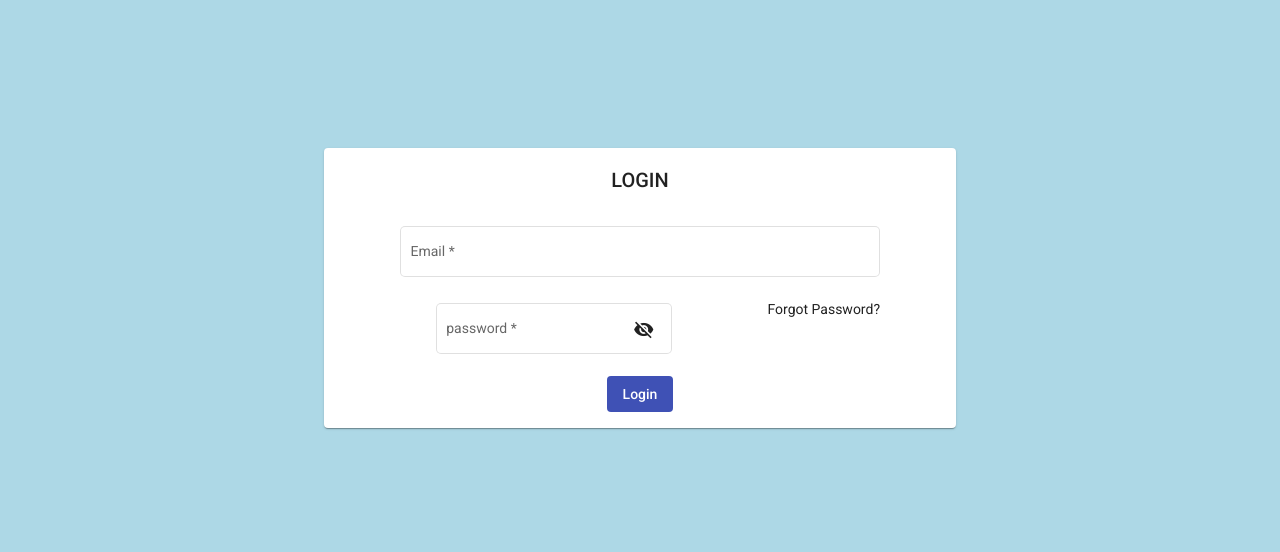
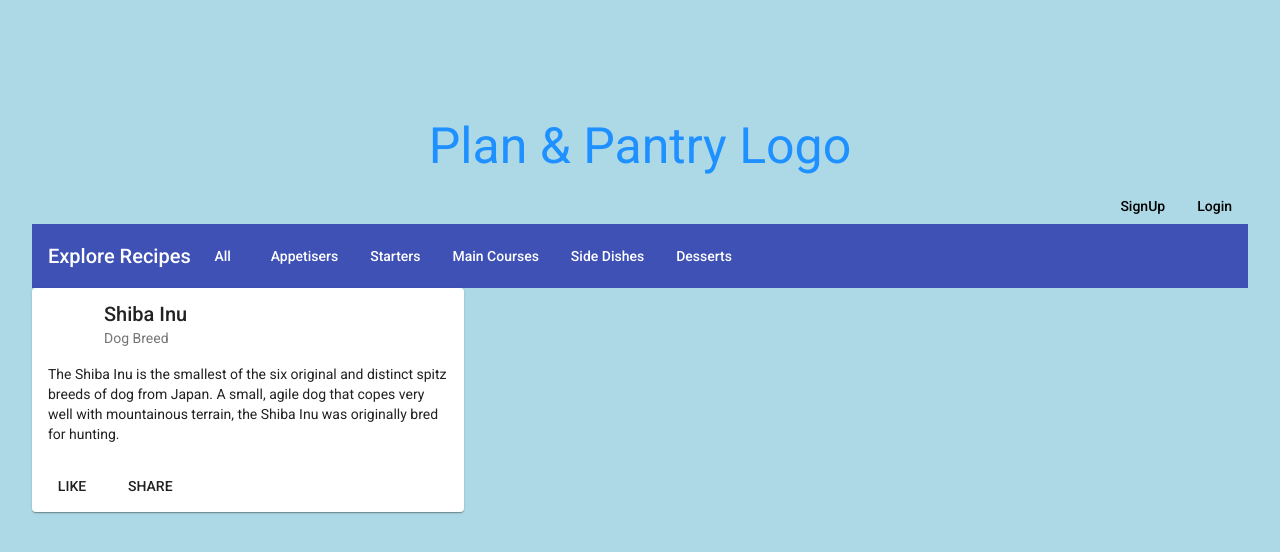
Before and after one commit to Web-Science-Team/plan-and-pantry, an Angular app in the folder web/frontend/project/: page / in a window 1280 px wide. Shown: the top 552 px of the page. Built offline with nearby package versions, Linux system fonts and the light colour scheme.

Commit message:
recipe_cards are implemented

```diff
--- a/web/frontend/project/src/app/app-routing.module.ts
+++ b/web/frontend/project/src/app/app-routing.module.ts
@@ -2,6 +2,7 @@ import { NgModule } from '@angular/core';
 import { RouterModule, Routes } from '@angular/router';
 import { AppComponent } from './app.component';
 import { SignInComponent } from './sign-in/sign-in.component';
+import { RecipesComponent } from './recipes/recipes.component';
 
 const routes: Routes = [
   {
@@ -10,7 +11,7 @@ const routes: Routes = [
     children : [
       {
         path:'',
-        component: SignInComponent
+        component: RecipesComponent
       }
     ]
 
--- /dev/null
+++ b/web/frontend/project/src/app/recipes/recipes.component.css
@@ -0,0 +1,3 @@
+.example-card {
+    max-width: 400px;
+  }
--- /dev/null
+++ b/web/frontend/project/src/app/recipes/recipes.component.html
@@ -0,0 +1,32 @@
+<h1 style="text-align:center; font-size: 50px; padding:10px; color:dodgerblue">Plan & Pantry Logo</h1>
+<a href="../sign-in/sign-in.component.html" mat-button style="float: right;"> Login </a>
+<a href="../sign-up/sign-up.component.html" mat-button style="float: right;"> SignUp </a>
+
+<mat-toolbar color="primary">
+<span>Explore Recipes</span>
+<a mat-button> All </a>
+<a mat-button> Appetisers </a>
+<a mat-button> Starters </a>
+<a mat-button> Main Courses </a>
+<a mat-button> Side Dishes </a>
+<a mat-button> Desserts </a>
+</mat-toolbar>
+
+<mat-card class="example-card">
+    <mat-card-header>
+      <div mat-card-avatar class="example-header-image"></div>
+      <mat-card-title>Shiba Inu</mat-card-title>
+      <mat-card-subtitle>Dog Breed</mat-card-subtitle>
+    </mat-card-header>
+    <mat-card-content>
+      <p>
+        The Shiba Inu is the smallest of the six original and distinct spitz breeds of dog from Japan.
+        A small, agile dog that copes very well with mountainous terrain, the Shiba Inu was originally
+        bred for hunting.
+      </p>
+    </mat-card-content>
+    <mat-card-actions>
+      <button mat-button>LIKE</button>
+      <button mat-button>SHARE</button>
+    </mat-card-actions>
+  </mat-card>
--- /dev/null
+++ b/web/frontend/project/src/app/recipes/recipes.component.ts
@@ -0,0 +1,15 @@
+import { Component, OnInit } from '@angular/core';
+
+@Component({
+  selector: 'app-recipes',
+  templateUrl: './recipes.component.html',
+  styleUrls: ['./recipes.component.css']
+})
+export class RecipesComponent implements OnInit {
+
+  constructor() { }
+
+  ngOnInit(): void {
+  }
+
+}
```
Also changed, not shown: web/frontend/project/src/app/app.module.ts (+6 -2 lines), 1 other file (tests, documents, lock files or other folders).
